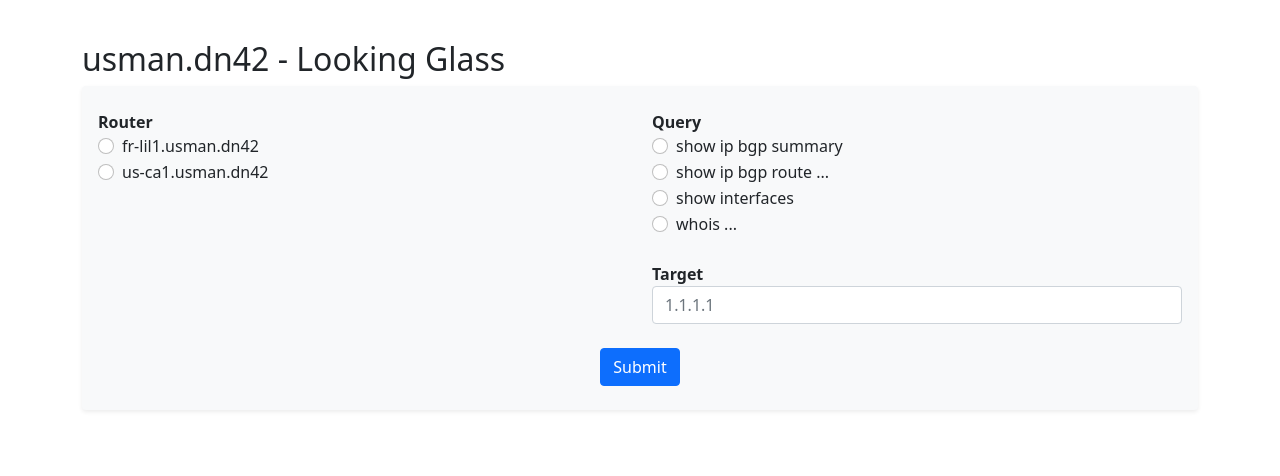
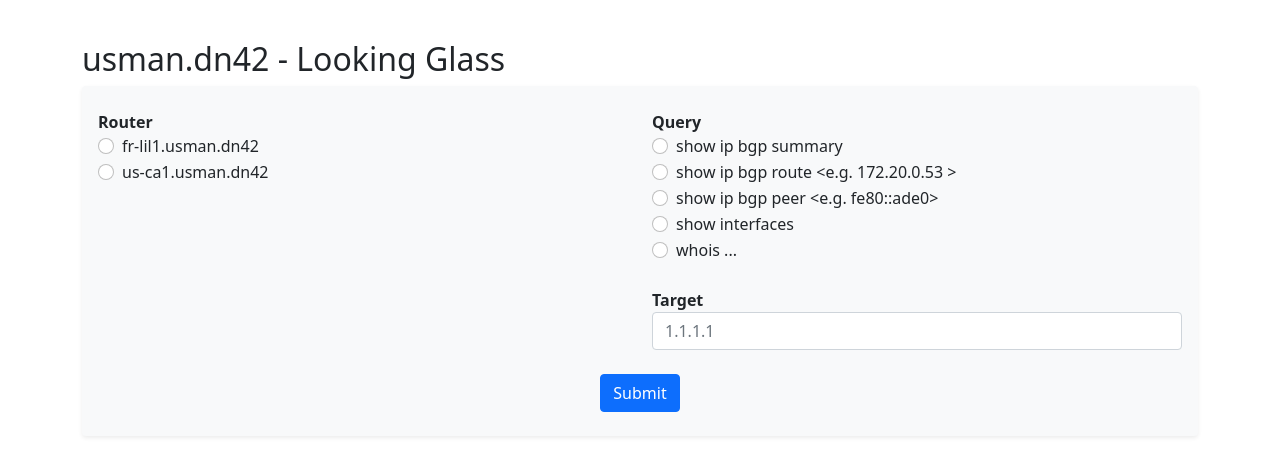
Before and after one commit to usman-u/dn42-lg, a Flask app: page /looking_glass/ in a window 1280 px wide. Shown: the part 56-532 px from the top of the page. Run offline with Flask 3, Linux system fonts and the light colour scheme; some libraries are stand-ins or nearby versions.

Commit message:
add get_bgp_peer

```diff
--- a/main.py
+++ b/main.py
@@ -31,7 +31,8 @@ class LookingGlassForm(FlaskForm):
         "Query",
         choices=[
             ("show ip bgp summary", "show ip bgp summary"),
-            ("show ip bgp route", "show ip bgp route ..."),
+            ("show ip bgp route", "show ip bgp route <e.g. 172.20.0.53 > "),
+            ("show ip bgp peer", "show ip bgp peer <e.g. fe80::ade0>"),
             ("show interfaces", "show interfaces"),
             ("whois", "whois ..."),
         ],
@@ -65,6 +66,10 @@ def looking_glass():
 
         if query == "show ip bgp route":
             result_url = url_for("get_bgp_route", prefix=target, router=device)
+            return redirect(result_url)
+
+        if query == "show ip bgp peer":
+            result_url = url_for("get_bgp_peer", router=device, peer=target)
             return redirect(result_url)
 
         if query == "show interfaces":
@@ -164,6 +169,12 @@ def get_bgp_peer():
             "error.html",
             input=router,
             error="Invalid router name. Please try again. If you're trying to inject something, please stop.",
+        )
+    except TypeError:
+        return render_template(
+            "error.html",
+            input=peer,
+            error="Invalid Peer IP name. Please try again. If you're trying to inject something, please stop.",
         )
 
     return render_template(
--- a/templates/get_bgp_peers.html
+++ b/templates/get_bgp_peers.html
@@ -1,6 +1,6 @@
 {% extends "base.html" %} {% block title %} BGP {%endblock%} {% block content %}
 
-<div class="p-3 mb-5 bg-body rounded">
+<div class="p-3 mb-5 bg-body rounded shadow-sm">
 
     <table  class="bgp table table-hover">
 
```
Also changed, not shown: templates/get_bgp_peer.html (+4 -7 lines).
